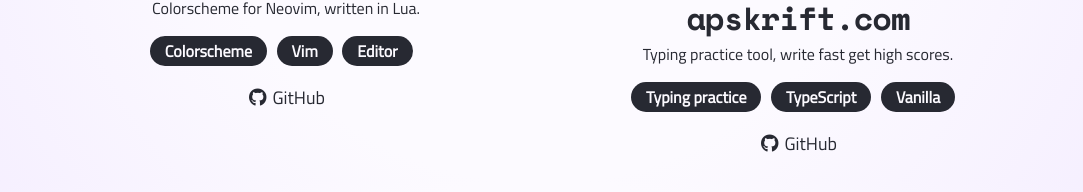
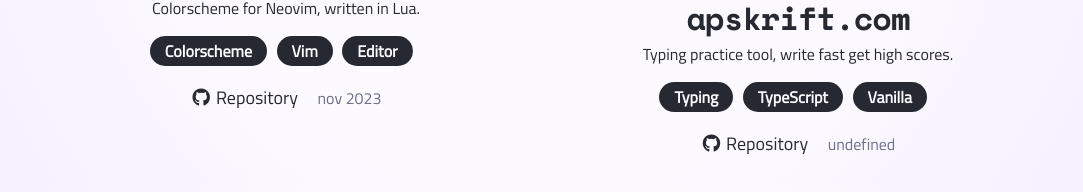
Before and after one commit to samkaj/samkaj.github.io, a SvelteKit app: page /projects in a window 1280 px wide. Shown: the part 494-686 px from the top of the page, without its empty margins (98-1181 px from the left). Built offline with nearby package versions, Linux system fonts and the light colour scheme.

Commit message:
Add date to project component

```diff
--- a/src/components/project.svelte
+++ b/src/components/project.svelte
@@ -5,6 +5,7 @@
 	export let alt: string;
 	export let github: string;
 	export let keywords: string[];
+	export let date: string;
 </script>
 
 <div class="project">
@@ -17,7 +18,10 @@
 		{/each}
 	</ul>
 	<br />
-	<p><a href={github}><i class="fa-brands fa-github no-invert" /> GitHub</a></p>
+	<p>
+		<a href={github}><i class="fa-brands fa-github no-invert" /> Repository</a>
+		<span class="date">{date}</span>
+	</p>
 </div>
 
 <style lang="scss">
@@ -70,4 +74,10 @@
 		background: none;
 		color: var(--fg);
 	}
+
+	.date {
+		color: var(--fg-lighter);
+		padding-left: 0.5em;
+		margin-left: 0.5em;
+	}
 </style>
--- a/src/routes/projects/+page.svelte
+++ b/src/routes/projects/+page.svelte
@@ -10,13 +10,14 @@
 		alt={'screenshot of colorscheme written in lua'}
 		keywords={['Colorscheme', 'Vim', 'Editor']}
 		github={'https://github.com/samkaj/lakrits.nvim'}
+		date={'nov 2023'}
 	/>
 	<Project
 		heading={'apskrift.com'}
 		description={'Typing practice tool, write fast get high scores.'}
 		src={'apskrift.png'}
 		alt={'the apskrift website'}
-		keywords={['Typing practice', 'TypeScript', 'Vanilla']}
+		keywords={['Typing', 'TypeScript', 'Vanilla']}
 		github={'https://github.com/samkaj/apskrift'}
 	/>
 </main>
```
